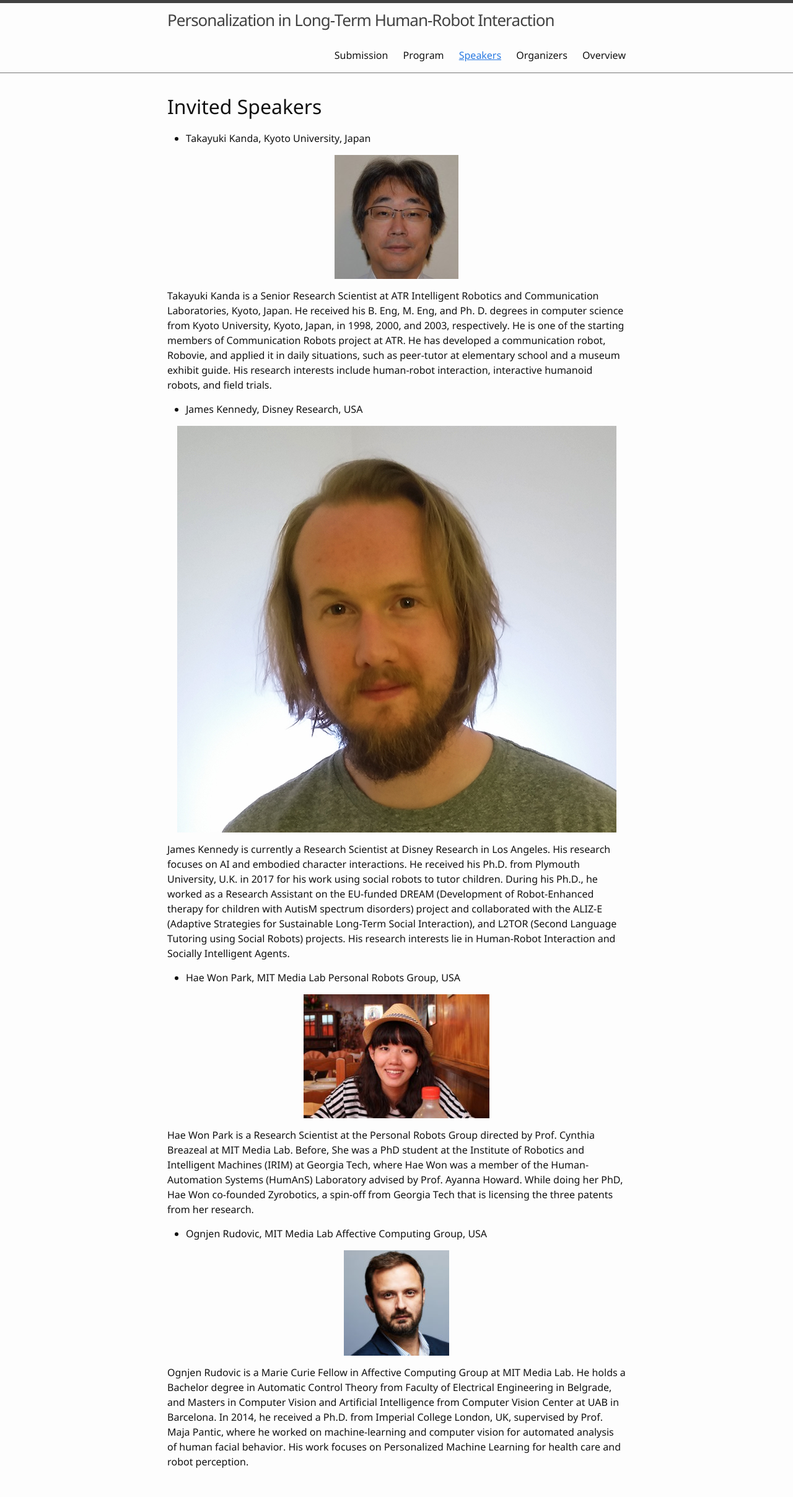
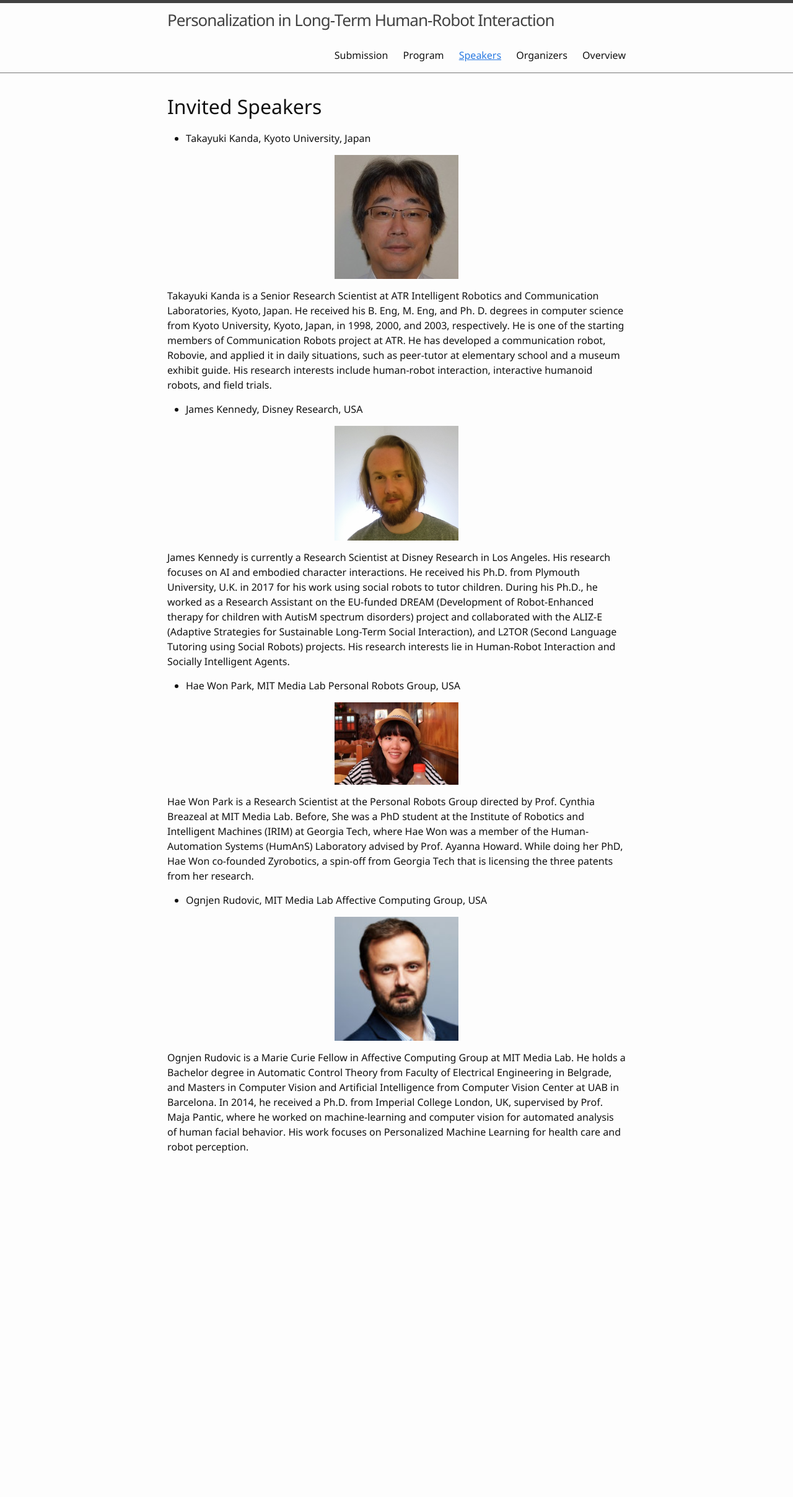
Before and after one commit to mcstaffa81/leap_hri_2023.io, a Jekyll site: the page built from 2-speakers.md, in a window 1280 px wide. Shown: the whole page at 62% size. Built offline with Jekyll 4.4.1, drawn with Linux system fonts in a browser that asks for light colours; after the commit the page ends 1907 px from its top, so only the background shows below that.

Commit message:
image resize

```diff
--- a/2-speakers.md
+++ b/2-speakers.md
@@ -6,17 +6,17 @@ nav: true
 # Invited Speakers
 
 - Takayuki Kanda, Kyoto University, Japan
-{% include figure.html img="takayuki-kanda.jpeg" alt="Takayuki Kanda" width="200" height="200" %}
+{% include figure.html img="takayuki-kanda.jpeg" alt="Takayuki Kanda" width="200px" %}
 Takayuki Kanda is a Senior Research Scientist at ATR Intelligent Robotics and Communication Laboratories, Kyoto, Japan. He received his B. Eng, M. Eng, and Ph. D. degrees in computer science from Kyoto University, Kyoto, Japan, in 1998, 2000, and 2003, respectively. He is one of the starting members of Communication Robots project at ATR. He has developed a communication robot, Robovie, and applied it in daily situations, such as peer-tutor at elementary school and a museum exhibit guide. His research interests include human-robot interaction, interactive humanoid robots, and field trials.
 
 - James Kennedy, Disney Research, USA
-{% include figure.html img="james-kennedy.jpg" alt="James Kennedy" width="200" height="200" %}
+{% include figure.html img="james-kennedy.jpg" alt="James Kennedy" width="200px" %}
 James Kennedy is currently a Research Scientist at Disney Research in Los Angeles. His research focuses on AI and embodied character interactions. He received his Ph.D. from Plymouth University, U.K. in 2017 for his work using social robots to tutor children. During his Ph.D., he worked as a Research Assistant on the EU-funded DREAM (Development of Robot-Enhanced therapy for children with AutisM spectrum disorders) project and collaborated with the ALIZ-E (Adaptive Strategies for Sustainable Long-Term Social Interaction), and L2TOR (Second Language Tutoring using Social Robots) projects. His research interests lie in Human-Robot Interaction and Socially Intelligent Agents.
 
 - Hae Won Park, MIT Media Lab Personal Robots Group, USA
-{% include figure.html img="haewon-park.jpg" alt="Hae Won Park" width="200" height="200" %}
+{% include figure.html img="haewon-park.jpg" alt="Hae Won Park" width="200px" %}
 Hae Won Park is a Research Scientist at the Personal Robots Group directed by Prof. Cynthia Breazeal at MIT Media Lab. Before, She was a PhD student at the Institute of Robotics and Intelligent Machines (IRIM) at Georgia Tech, where Hae Won was a member of the Human-Automation Systems (HumAnS) Laboratory advised by Prof. Ayanna Howard. While doing her PhD, Hae Won co-founded Zyrobotics, a spin-off from Georgia Tech that is licensing the three patents from her research.
 
 - Ognjen Rudovic, MIT Media Lab Affective Computing Group, USA
-{% include figure.html img="oggi-rudovic.jpg" alt="Ognjen Rudovic" width="200" height="200" %}
+{% include figure.html img="oggi-rudovic.jpg" alt="Ognjen Rudovic" width="200px" %}
 Ognjen Rudovic is a Marie Curie Fellow in Affective Computing Group at MIT Media Lab. He holds a Bachelor degree in Automatic Control Theory from Faculty of Electrical Engineering in Belgrade, and Masters in Computer Vision and Artificial Intelligence from Computer Vision Center at UAB in Barcelona. In 2014, he received a Ph.D. from Imperial College London, UK, supervised by Prof. Maja Pantic, where he worked on machine-learning and computer vision for automated analysis of human facial behavior. His work focuses on Personalized Machine Learning for health care and robot perception.
```
